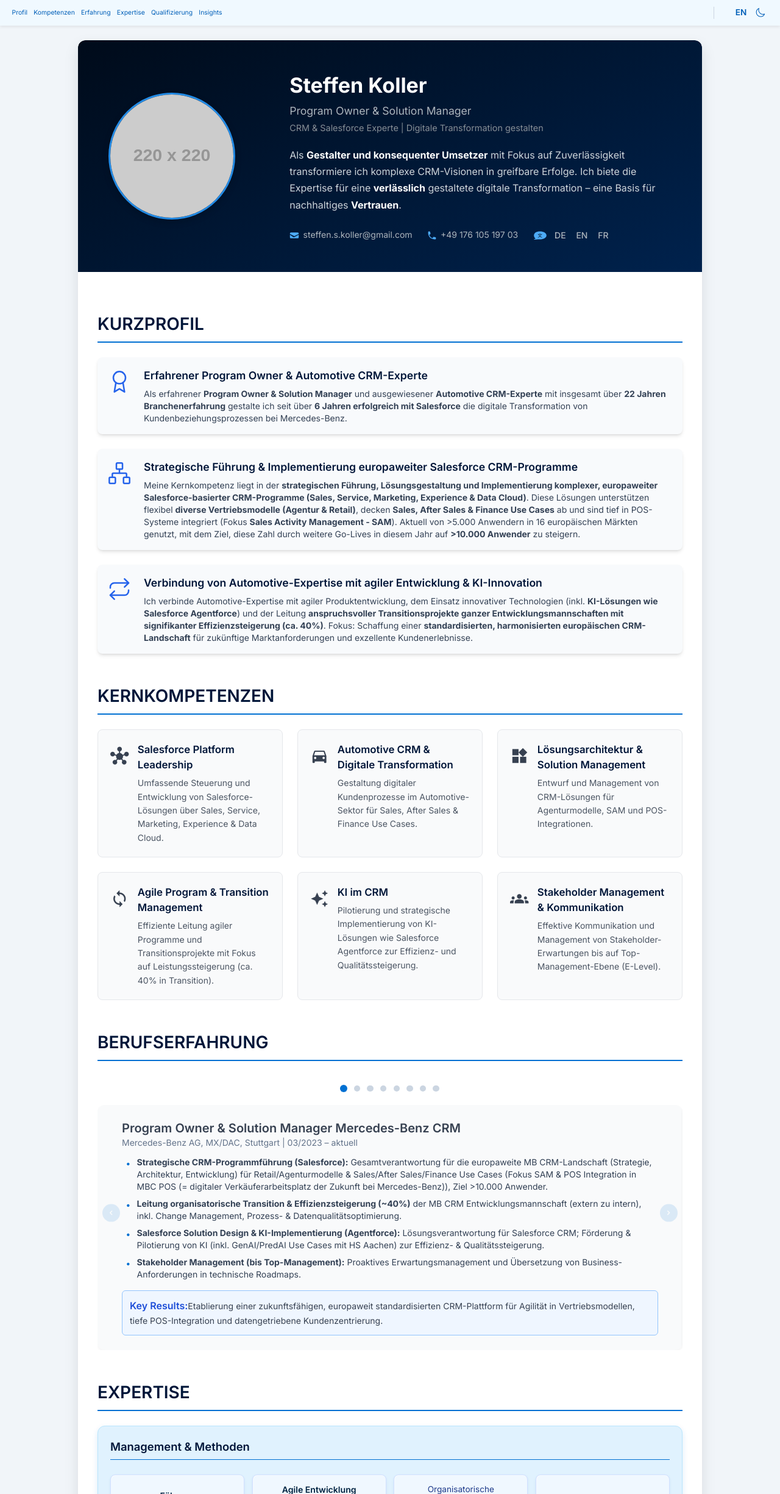
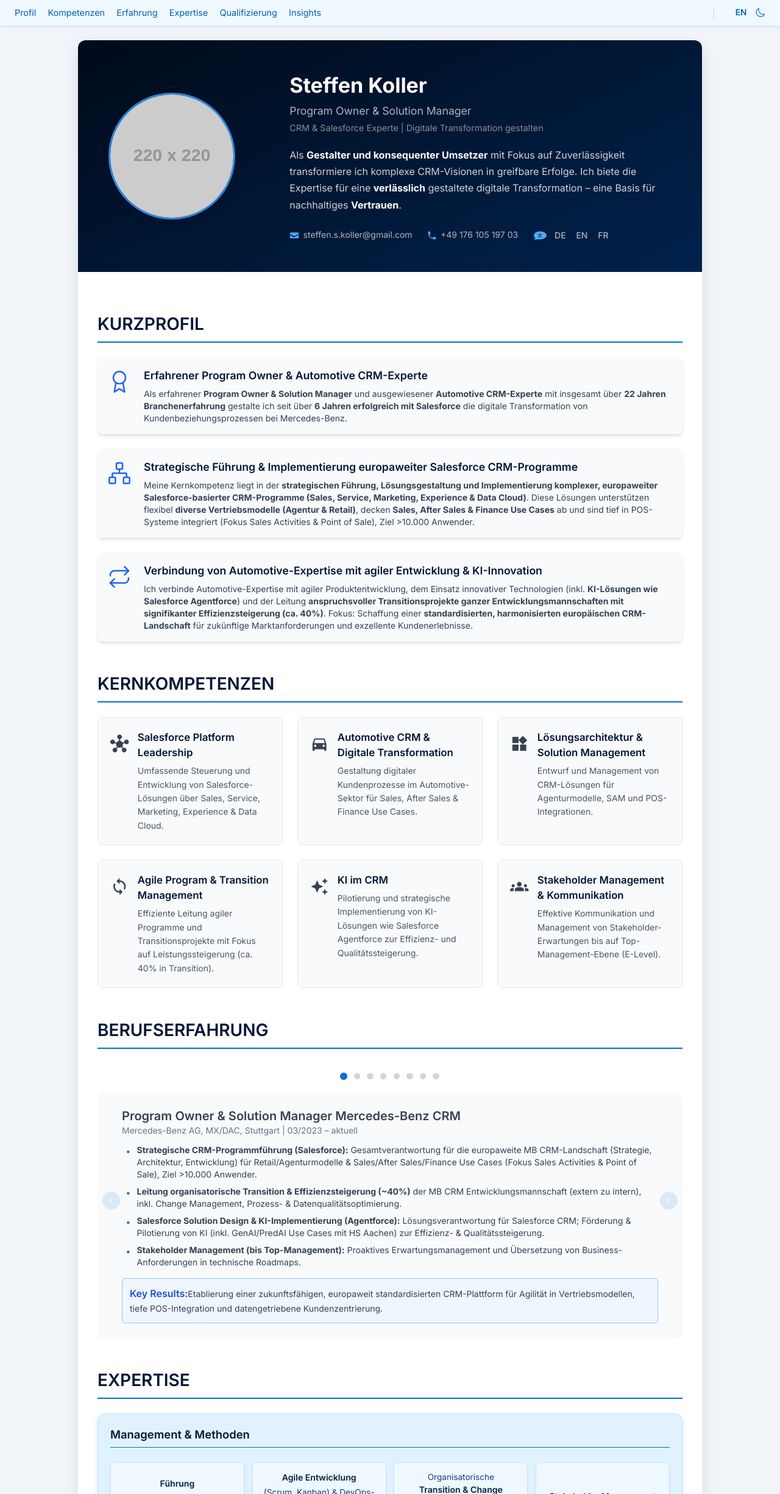
Before and after one commit to Steffen1975-art/cv_webversion_dark, a plain HTML site: page index.html in a window 1280 px wide. Shown: the top 2450 px of the page at 61% size. Drawn offline with nearby package versions, Linux system fonts and the light colour scheme; placeholder pictures from the web are drawn by us.

Commit message:
Webauftritt Steffen Koller - Finale Anpassungen V4

```diff
--- a/index.html
+++ b/index.html
@@ -251,13 +251,13 @@
          }
         /* End of Styles for Expertise Section */
 
-        ul.custom-bullets { /* KORRIGIERT: padding-left hier, nicht auf li direkt für besseres Wrapping */
+        ul.custom-bullets {
             list-style: none;
-            padding-left: 0; /* Basis-Reset */
+            padding-left: 0;
         }
         ul.custom-bullets > li {
             position: relative;
-            padding-left: 1.75em; /* Platz für den Bullet und den ersten Einzug */
+            padding-left: 1.75em;
             margin-bottom: 0.5rem;
         }
         ul.custom-bullets > li::before {
@@ -265,8 +265,8 @@
             color: #0070D2;
             font-weight: bold;
             position: absolute;
-            left: 0.5em; /* Positioniert den Bullet innerhalb des Paddings */
-            top: 0.1em; /* Vertikale Ausrichtung, ggf. anpassen */
+            left: 0.5em;
+            top: 0.1em;
             transition: color 0.3s ease;
         }
 
@@ -446,7 +446,7 @@
         .fixed-top-navigation-bar .quick-links-nav::-webkit-scrollbar { display: none; }
         .fixed-top-navigation-bar .quick-links-nav a {
             color: #005FB8; text-decoration: none;
-            font-size: 0.65rem;
+            font-size: 0.65rem; /* Mobile font size */
             padding: 0.1rem 0.22rem;
             border-radius: 0.2rem;
             transition: background-color 0.2s ease, color 0.2s ease;
@@ -460,7 +460,7 @@
             background-color: transparent; color: #005FB8;
             font-family: 'Inter', sans-serif; font-weight: 600;
             height: 1.8rem; width: 1.8rem;
-            padding: 0.3rem;
+            padding: 0.3rem; /* Einheitliches Padding für mobile Ansicht */
             border-radius: 0.25rem; display: flex; align-items: center; justify-content: center;
             border: 1px solid transparent; cursor: pointer;
             transition: background-color 0.2s ease-in-out, color 0.2s ease-in-out;
@@ -476,15 +476,18 @@
             line-height: 1;
         }
 
-        @media (min-width: 768px) {
+        @media (min-width: 768px) { /* Tablet */
             .fixed-top-navigation-bar { padding: 0 1rem; }
             .quick-links-nav { gap: 0.2rem 0.6rem; overflow-x: visible; flex-wrap: wrap; padding-right: 0; }
-            .quick-links-nav a { font-size: 0.75rem; padding: 0.25rem 0.5rem; }
+            .fixed-top-navigation-bar .quick-links-nav a {
+                font-size: 0.8rem; /* Tablet font size */
+                padding: 0.25rem 0.5rem;
+            }
             .nav-actions-wrapper { margin-left: 1rem; }
             .nav-divider { margin: 0 0.75rem; }
             .action-button {
                 height: 2rem; width: 2rem;
-                padding: 0.4rem;
+                padding: 0.4rem; /* Desktop Padding */
             }
             .action-button svg {
                 width: 1.1rem;
@@ -494,6 +497,17 @@
                 font-size: 0.85rem;
             }
         }
+        @media (min-width: 1024px) { /* Small Desktop / Larger Laptops */
+            .fixed-top-navigation-bar .quick-links-nav a {
+                font-size: 0.85rem;
+            }
+        }
+         @media (min-width: 1280px) { /* Larger Desktops */
+            .fixed-top-navigation-bar .quick-links-nav a {
+                font-size: 0.9rem;
+            }
+        }
+
 
         /* -------------------- DARK MODE STYLES -------------------- */
         body.dark-mode { background-color: #111827; color: #d1d5db; }
@@ -731,7 +745,7 @@
                             </svg>
                             <div class="flex-1">
                                 <h4 class="profile-block-title-variant-a">Strategische Führung & Implementierung europaweiter Salesforce CRM-Programme</h4>
-                                <p class="mt-1 text-sm">Meine Kernkompetenz liegt in der <strong>strategischen Führung, Lösungsgestaltung und Implementierung komplexer, europaweiter Salesforce-basierter CRM-Programme (Sales, Service, Marketing, Experience & Data Cloud)</strong>. Diese Lösungen unterstützen flexibel <strong>diverse Vertriebsmodelle (Agentur & Retail)</strong>, decken <strong>Sales, After Sales & Finance Use Cases</strong> ab und sind tief in POS-Systeme integriert (Fokus <strong>Sales Activity Management - SAM</strong>). Aktuell von >5.000 Anwendern in 16 europäischen Märkten genutzt, mit dem Ziel, diese Zahl durch weitere Go-Lives in diesem Jahr auf <strong>>10.000 Anwender</strong> zu steigern.</p>
+                                <p class="mt-1 text-sm">Meine Kernkompetenz liegt in der <strong>strategischen Führung, Lösungsgestaltung und Implementierung komplexer, europaweiter Salesforce-basierter CRM-Programme (Sales, Service, Marketing, Experience & Data Cloud)</strong>. Diese Lösungen unterstützen flexibel <strong>diverse Vertriebsmodelle (Agentur & Retail)</strong>, decken <strong>Sales, After Sales & Finance Use Cases</strong> ab und sind tief in POS-Systeme integriert (Fokus Sales Activities & Point of Sale), Ziel >10.000 Anwender.</p>
                             </div>
                         </div>
                     </div>
@@ -746,7 +760,7 @@
                             </svg>
                             <div class="flex-1">
                                 <h4 class="profile-block-title-variant-a">Strategic Leadership & Implementation of Europe-wide Salesforce CRM Programs</h4>
-                                <p class="mt-1 text-sm">My core competence lies in the <strong>strategic leadership, solution design, and implementation of complex, Europe-wide Salesforce-based CRM programs (Sales, Service, Marketing, Experience & Data Cloud)</strong>. These solutions flexibly support <strong>various sales models (agency & retail)</strong>, cover <strong>Sales, After Sales & Finance Use Cases</strong>, and are deeply integrated into POS systems (focus on <strong>Sales Activity Management - SAM</strong>). Currently used by >5,000 users in 16 European markets, with the goal to increase this number to <strong>>10.000 users</strong> through further go-lives this year.</p>
+                                <p class="mt-1 text-sm">My core competence lies in the <strong>strategic leadership, solution design, and implementation of complex, Europe-wide Salesforce-based CRM programs (Sales, Service, Marketing, Experience & Data Cloud)</strong>. These solutions flexibly support <strong>various sales models (agency & retail)</strong>, cover <strong>Sales, After Sales & Finance Use Cases</strong>, and are deeply integrated into POS systems (focus Sales Activities & Point of Sale), targeting >10.000 users.</p>
                             </div>
                         </div>
                     </div>
@@ -1264,13 +1278,13 @@
                     companyDe: "Mercedes-Benz AG, MX/DAC, Stuttgart | 03/2023 – aktuell",
                     companyEn: "Mercedes-Benz AG, MX/DAC, Stuttgart | 03/2023 – Present",
                     tasksDe: [
-                        "<strong>Strategische CRM-Programmführung (Salesforce):</strong> Gesamtverantwortung für die europaweite MB CRM-Landschaft (Strategie, Architektur, Entwicklung) für Retail/Agenturmodelle & Sales/After Sales/Finance Use Cases (Fokus SAM & POS Integration in MBC POS (= digitaler Verkäuferarbeitsplatz der Zukunft bei Mercedes-Benz)), Ziel >10.000 Anwender.",
+                        "<strong>Strategische CRM-Programmführung (Salesforce):</strong> Gesamtverantwortung für die europaweite MB CRM-Landschaft (Strategie, Architektur, Entwicklung) für Retail/Agenturmodelle & Sales/After Sales/Finance Use Cases (Fokus Sales Activities & Point of Sale), Ziel >10.000 Anwender.",
                         "<strong>Leitung organisatorische Transition & Effizienzsteigerung (~40%)</strong> der MB CRM Entwicklungsmannschaft (extern zu intern), inkl. Change Management, Prozess- & Datenqualitätsoptimierung.",
                         "<strong>Salesforce Solution Design & KI-Implementierung (Agentforce):</strong> Lösungsverantwortung für Salesforce CRM; Förderung & Pilotierung von KI (inkl. GenAI/PredAI Use Cases mit HS Aachen) zur Effizienz- & Qualitätssteigerung.",
                         "<strong>Stakeholder Management (bis Top-Management):</strong> Proaktives Erwartungsmanagement und Übersetzung von Business-Anforderungen in technische Roadmaps."
                     ],
                     tasksEn: [
-                        "<strong>Strategic Salesforce CRM Program Leadership (Europe-wide):</strong> Overall responsibility for the MB CRM landscape (strategy, architecture, development) for agency/retail models & Sales/After Sales/Finance use cases (SAM & POS focus, integration into MBC POS (= digital salesperson workstation of the future at Mercedes-Benz)), targeting >10,000 users.",
+                        "<strong>Strategic Salesforce CRM Program Leadership (Europe-wide):</strong> Overall responsibility for the MB CRM landscape (strategy, architecture, development) for agency/retail models & Sales/After Sales/Finance use cases (focus Sales Activities & Point of Sale), targeting >10,000 users.",
                         "<strong>Led MB CRM Development Team Transition & Efficiency Increase (~40%):</strong> Managed shift from external to internal, including change management, plus process and data quality optimization initiatives.",
                         "<strong>Salesforce CRM Solution Design & AI Implementation (Agentforce):</strong> Solution ownership for Salesforce CRM; drove AI promotion & piloting (incl. GenAI/PredAI use cases with HS Aachen) for enhanced efficiency and quality.",
                         "<strong>Stakeholder Management (up to Top-Management):</strong> Proactively managed expectations and translated business requirements into technical roadmaps."
@@ -1316,11 +1330,11 @@
                     companyDe: "Daimler AG, MS/MER, Stuttgart | 08/2014 – 12/2016",
                     companyEn: "Daimler AG, MS/MER, Stuttgart | 08/2014 – 12/2016",
                     tasksDe: [
-                        "Fachliche Leitung CRM Integration Group; Harmonisierung MBC POS (= digitaler Verkäuferarbeitsplatz der Zukunft bei Mercedes-Benz) mit Salesforce-Landschaft.",
+                        "Fachliche Leitung CRM Integration Group; Harmonisierung MBC POS (= digitaler Verkäuferarbeitsplatz der Zukunft bei Mercedes-Benz) in heterogene CRM Landschaften.",
                         "Fachdesign Sales Activity & Lead Management für MBC POS (internationale Rollouts)."
                     ],
                     tasksEn: [
-                        "Functional lead for CRM Integration Group; harmonization of MBC POS (= digital salesperson workstation of the future at Mercedes-Benz) with Salesforce landscape.",
+                        "Functional lead for CRM Integration Group; harmonization of MBC POS (= digital salesperson workstation of the future at Mercedes-Benz) into heterogeneous CRM landscapes.",
                         "Functional design of Sales Activity & Lead Management for MBC POS (international rollouts)."
                     ],
                     keyResultsDe: "Konsistente CRM-Prozesse im Retail; verbesserte Nutzerakzeptanz MBC POS.",
```
